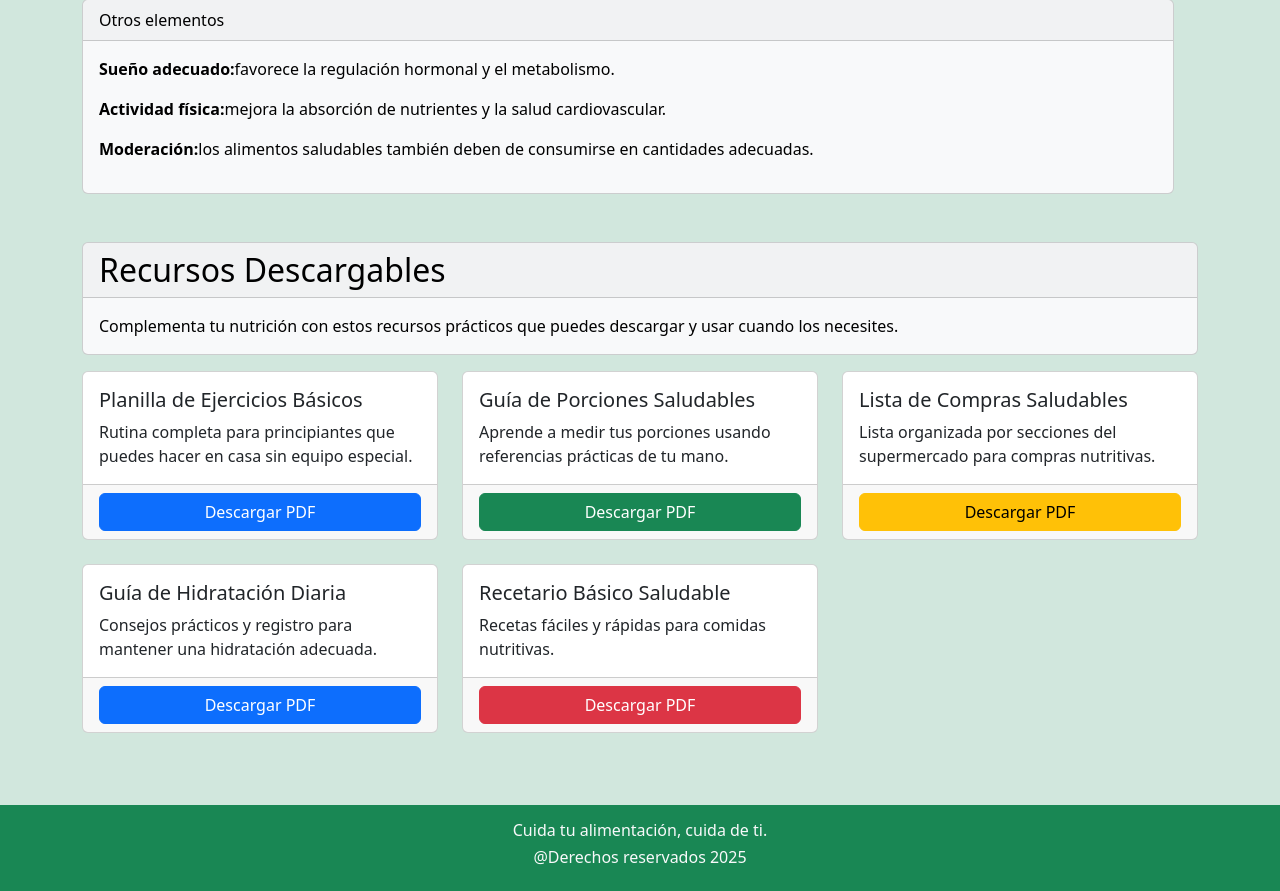
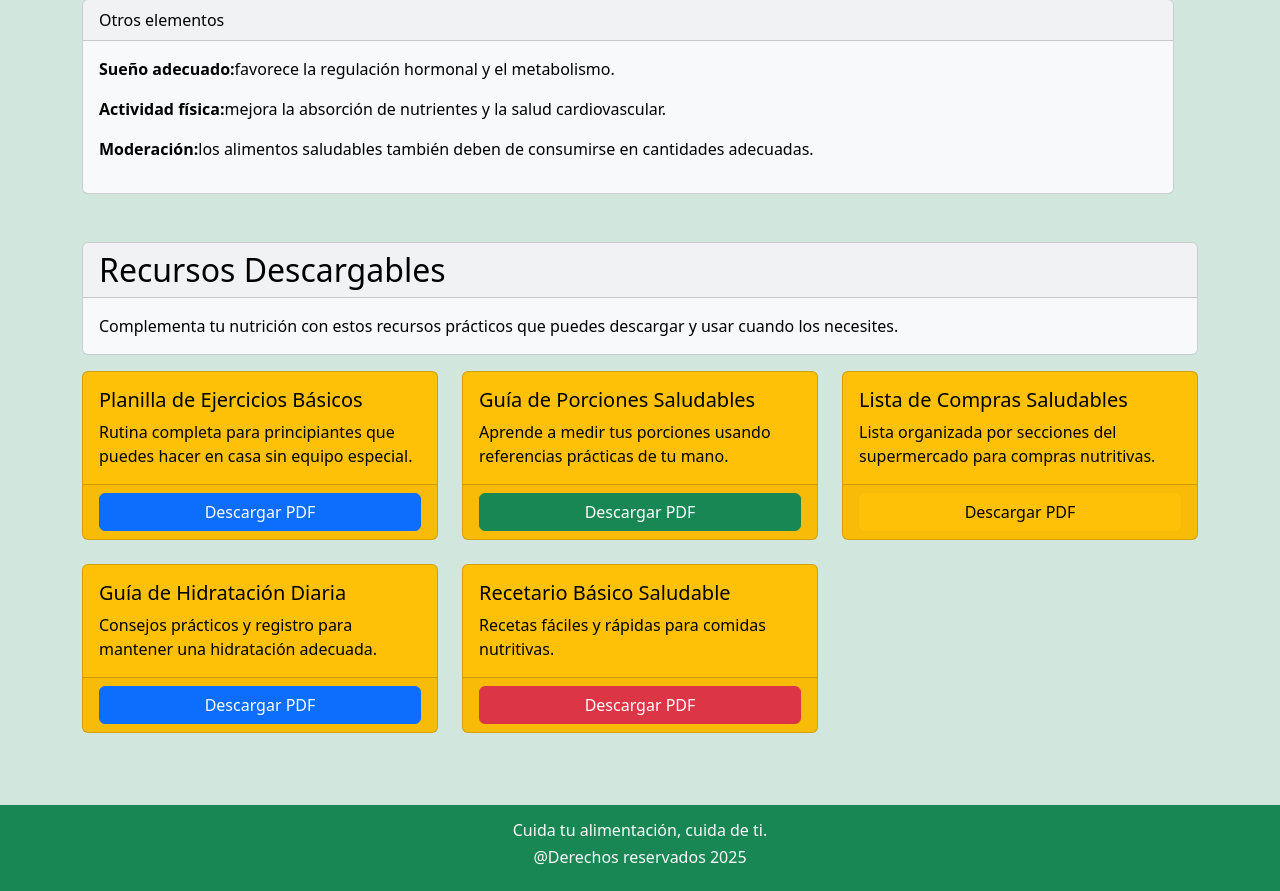
Before and after one commit to Leyva-Holguin/NutriApp, a Flask app: page /educacion in a window 1280 px wide. Shown: the part 4493-5384 px from the top of the page. Run offline with Flask 3, Linux system fonts and the light colour scheme.

Commit message:
Update educacion.html

```diff
--- a/templates/educacion.html
+++ b/templates/educacion.html
@@ -322,7 +322,7 @@
 
     <div class="row">
         <div class="col-12 col-md-6 col-lg-4 mb-4">
-            <div class="card h-100">
+            <div class="card text-bg-warning h-100">
                 <div class="card-body">
                     <h5 class="card-title">Planilla de Ejercicios Básicos</h5>
                     <p class="card-text">Rutina completa para principiantes que puedes hacer en casa sin equipo especial.</p>
@@ -336,7 +336,7 @@
             </div>
         </div>
         <div class="col-12 col-md-6 col-lg-4 mb-4">
-            <div class="card h-100">
+            <div class="card text-bg-warning h-100">
                 <div class="card-body">
                     <h5 class="card-title">Guía de Porciones Saludables</h5>
                     <p class="card-text">Aprende a medir tus porciones usando referencias prácticas de tu mano.</p>
@@ -352,7 +352,7 @@
 
 
         <div class="col-12 col-md-6 col-lg-4 mb-4">
-            <div class="card h-100">
+            <div class="card text-bg-warning h-100">
                 <div class="card-body">
                     <h5 class="card-title">Lista de Compras Saludables</h5>
                     <p class="card-text">Lista organizada por secciones del supermercado para compras nutritivas.</p>
@@ -367,7 +367,7 @@
             </div>
         </div>
         <div class="col-12 col-md-6 col-lg-4 mb-4">
-            <div class="card h-100">
+            <div class="card text-bg-warning h-100">
                 <div class="card-body">
                     <h5 class="card-title">Guía de Hidratación Diaria</h5>
                     <p class="card-text">Consejos prácticos y registro para mantener una hidratación adecuada.</p>
@@ -381,7 +381,7 @@
             </div>
         </div>
         <div class="col-12 col-md-6 col-lg-4 mb-4">
-            <div class="card h-100">
+            <div class="card text-bg-warning h-100">
                 <div class="card-body">
                     <h5 class="card-title">Recetario Básico Saludable</h5>
                     <p class="card-text">Recetas fáciles y rápidas para comidas nutritivas.</p>
```
